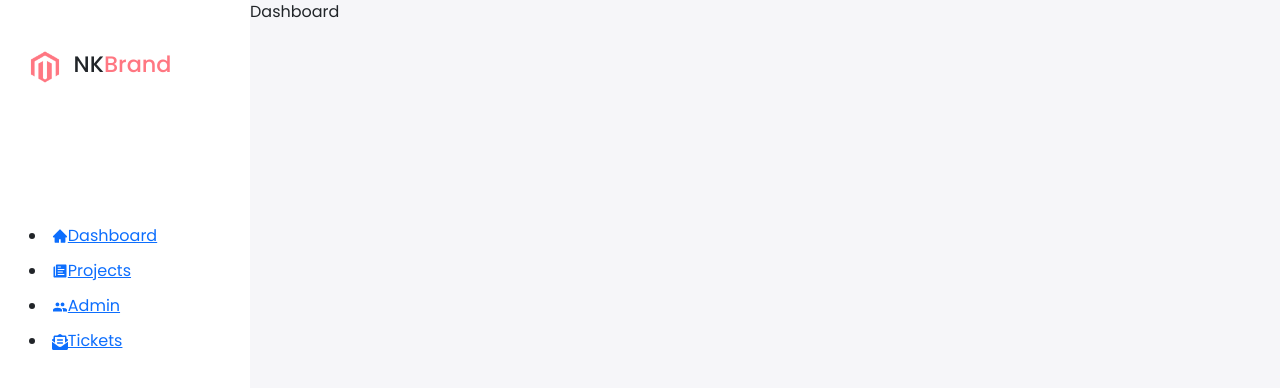
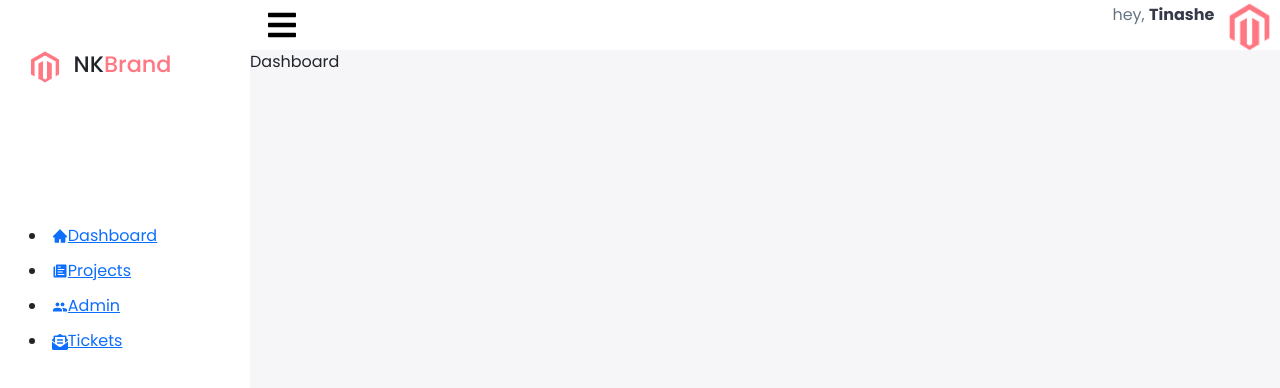
Before and after one commit to brocode19/bugtracker, a React (Create React App) app: page / in a window 1280 px wide. Shown: the top 388 px of the page. Built offline with nearby package versions, Linux system fonts and the light colour scheme.

Commit message:
top nav bar fixed

```diff
--- a/src/App.css
+++ b/src/App.css
@@ -61,7 +61,7 @@ h5{
   font-size: 0.77rem;
 }
 
-.small {
+small {
   font-size: 0.75rem;
 }
 
@@ -150,3 +150,27 @@ aside .sidebar{
 .pages{
   margin-left: 250px;
 }
+
+/* top section */
+
+
+.nav-bar{
+  background-color: white;
+  height: 50px;
+  margin-left: 250px;
+  display: flex;
+  justify-content: space-between;
+  align-items: center;
+}
+
+.profile{
+  display: flex;
+  gap: 0.8rem;
+  margin-right: 0.5rem;
+}
+
+.menu-bars{
+
+  margin-left: 0.5rem;
+
+}
--- a/src/components/Navbar.js
+++ b/src/components/Navbar.js
@@ -4,13 +4,13 @@ import { SidebarData } from './SidebarData';
 import * as FaIcons from 'react-icons/fa';
 import * as AiIcons from 'react-icons/ai';
 import logo from '../images/logo.png'
-import { Container } from 'tabler-react';
+import { IconContext } from 'react-icons';
 
 function Navbar() {
   return (
 
-
-                      <aside >
+    <>
+                          <aside >
               <div className='top'>
                 <div className='logo'>
                   <img src={logo} alt=''/>
@@ -40,6 +40,38 @@ function Navbar() {
 
             </aside>
 
+            <div className='nav-bar'>
+
+            <IconContext.Provider
+                value={{ color: 'black', size:'2em' }}
+                >
+                <div className='menu-bars'>
+                    <Link to='#' className='menu-bars'><FaIcons.FaBars /></Link>
+                    </div>
+                </IconContext.Provider>
+
+                <div className='user-info'>
+
+                <div className='profile'>
+                    <div className='infor'>
+                        <p>hey, <b>Tinashe</b> </p>
+
+                    </div>
+                    <div className='profile-photo'>
+                        <img src={logo} alt='profile pic'/>
+                    </div>
+                </div>
+
+
+
+                </div>
+
+            </div>
+    </>
+
+
+
+
 
 
   )
```
